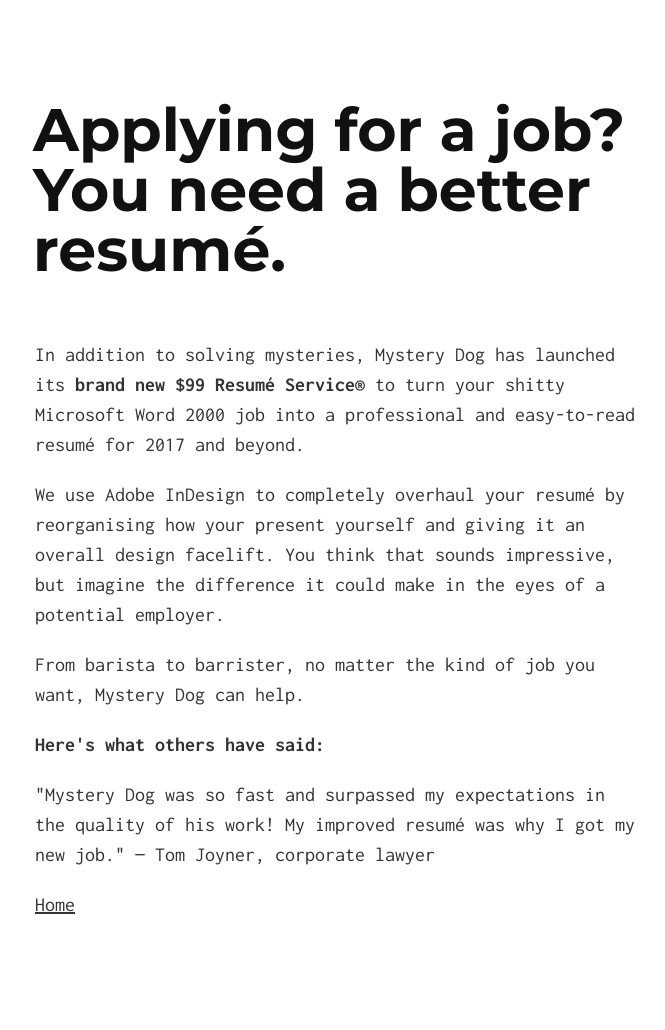
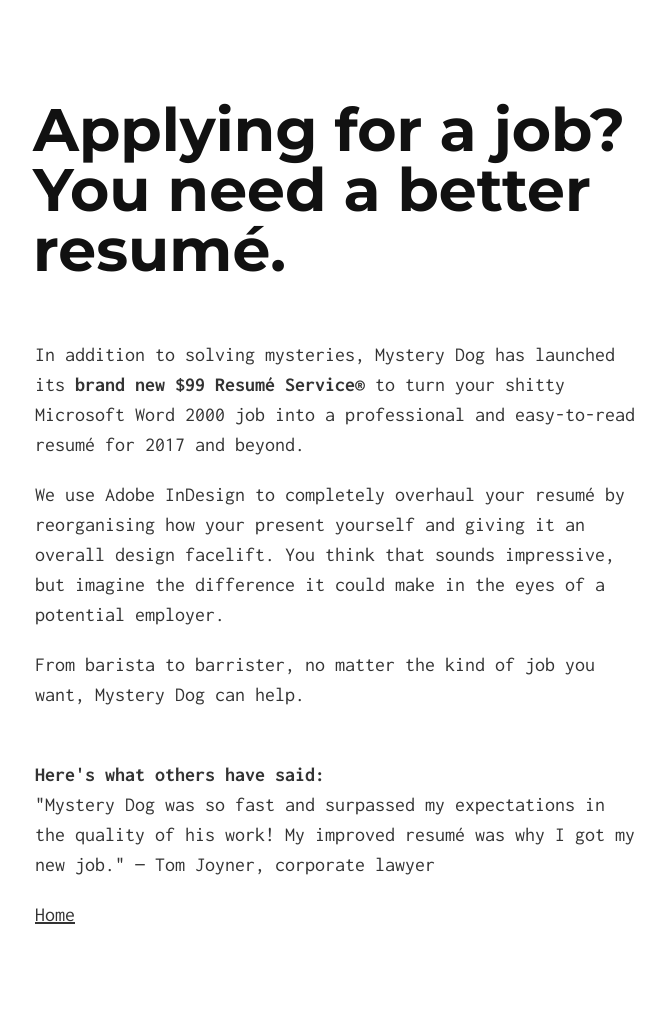
Before and after one commit to tomjoyner/shopping_cart, a Jekyll site: the page resumeservice.html, which Jekyll copies as it is, in a window 1280 px wide. Shown: the whole page, without its empty margins (305-970 px from the left). Built offline with Jekyll 4.4.1, drawn with Linux system fonts in a browser that asks for light colours.

```diff
--- a/resumeservice.html
+++ b/resumeservice.html
@@ -221,6 +221,6 @@
 })();
 /*]]>*/
 </script>
-    <p><b>Here's what others have said:</b></p>
+    <br><b>Here's what others have said:</b></br>
     <p>"Mystery Dog was so fast and surpassed my expectations in the quality of his work! My improved resumé was why I got my new job." — Tom Joyner, corporate lawyer</p>
     <a href="/index">Home</a>
```
